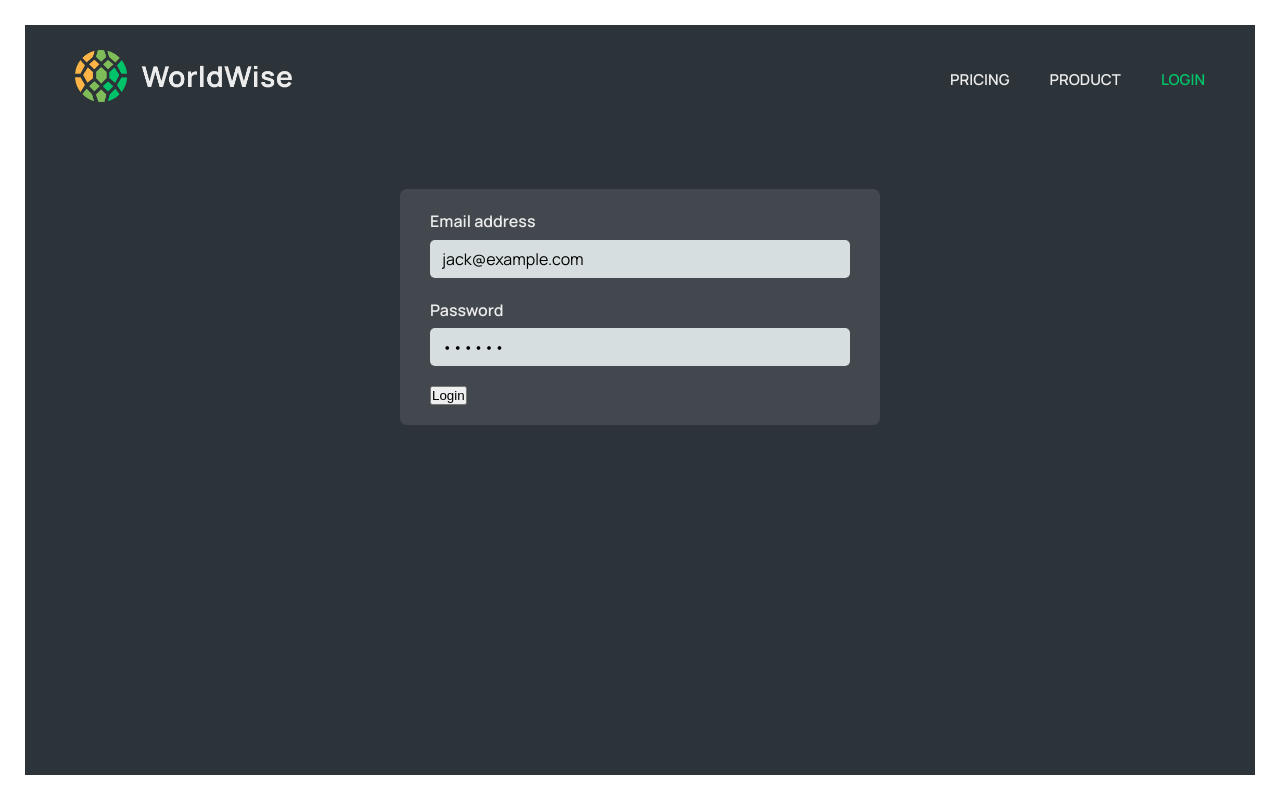
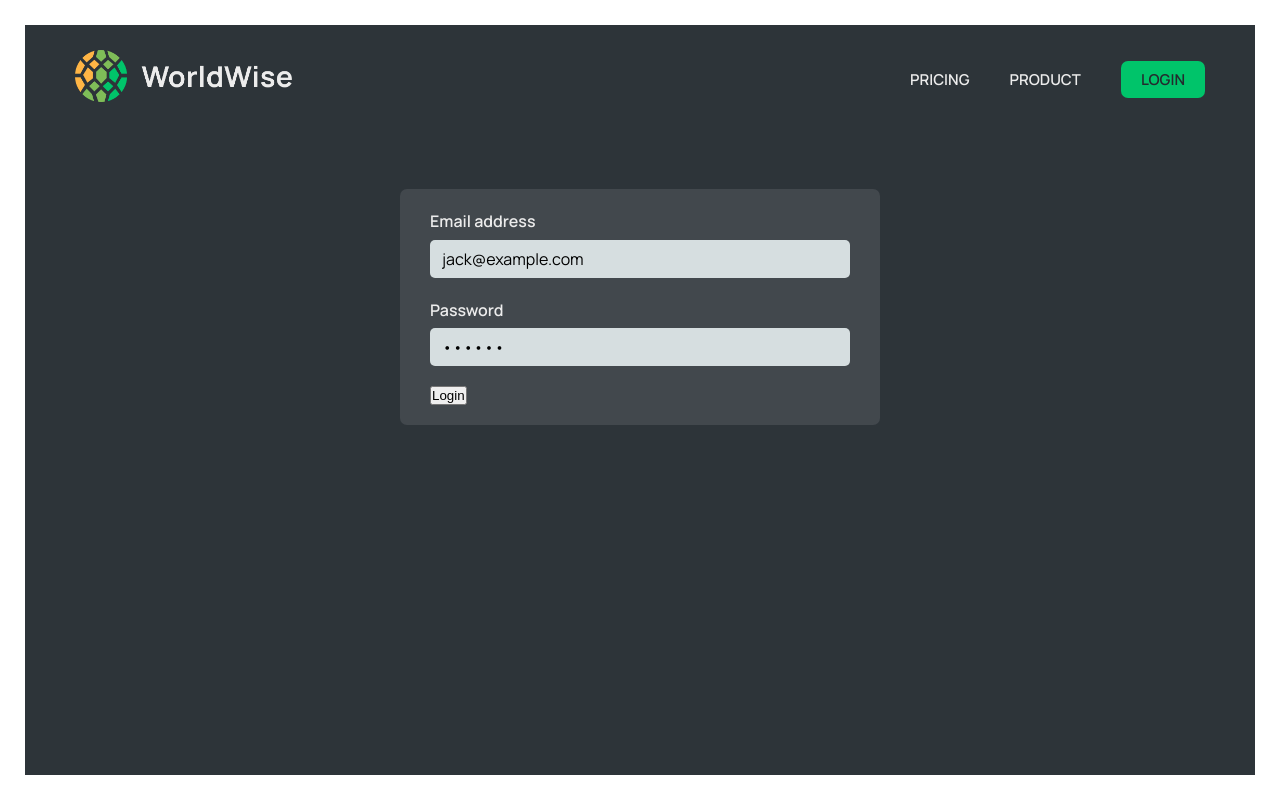
Before and after one commit to Mohamed-Ramadan1/World-Wise-App, a React (Vite) app: page /login in a window 1280 px wide. Built offline with nearby package versions, Linux system fonts and the light colour scheme.

Commit message:
Last updated project working well.

```diff
--- a/src/components/PageNav.jsx
+++ b/src/components/PageNav.jsx
@@ -13,7 +13,9 @@ const PageNav = () => {
           <NavLink to="/product">Product</NavLink>
         </li>
         <li>
-          <NavLink to="/login">Login</NavLink>
+          <NavLink to="/login" className={styles.ctaLink}>
+            Login
+          </NavLink>
         </li>
       </ul>
     </nav>
```
